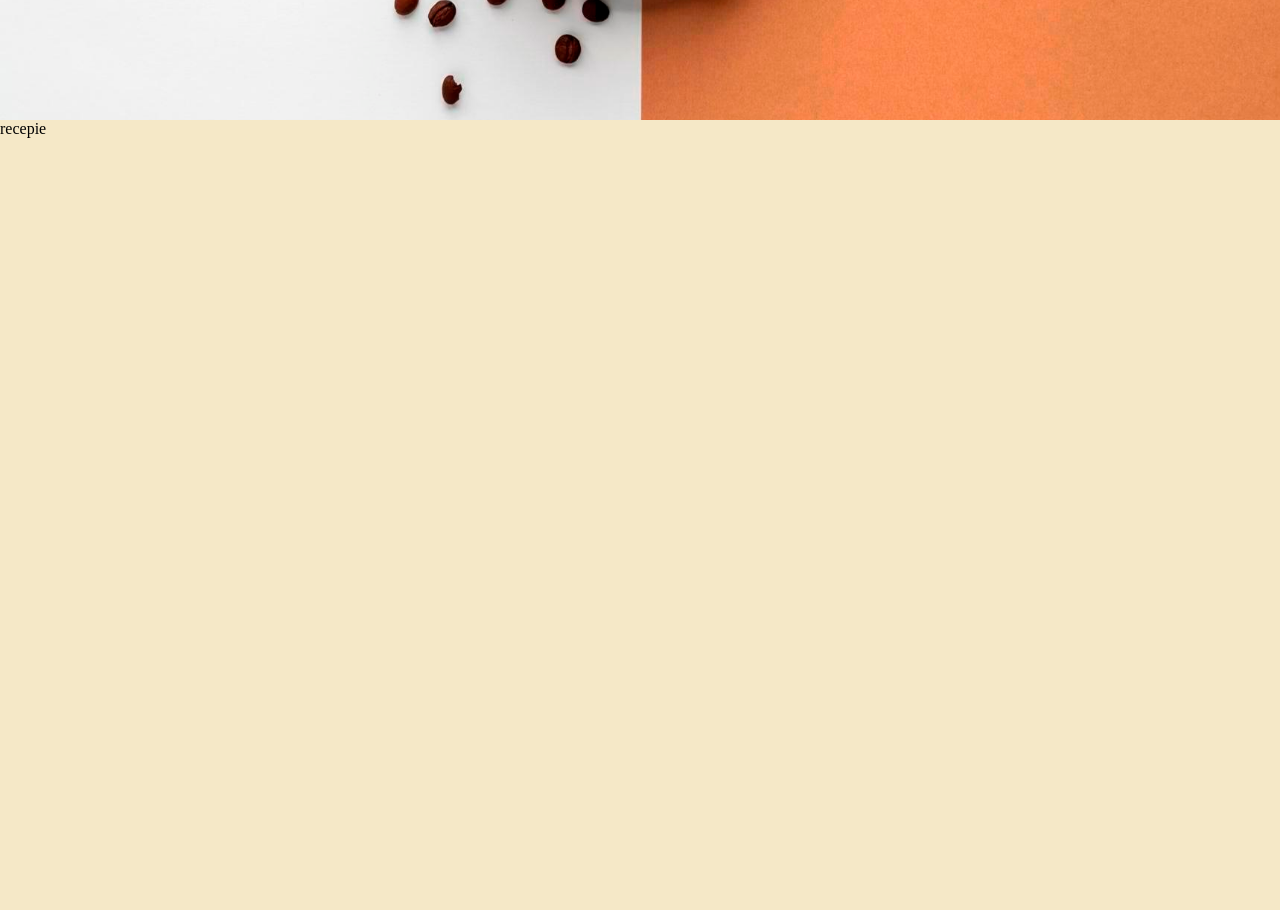
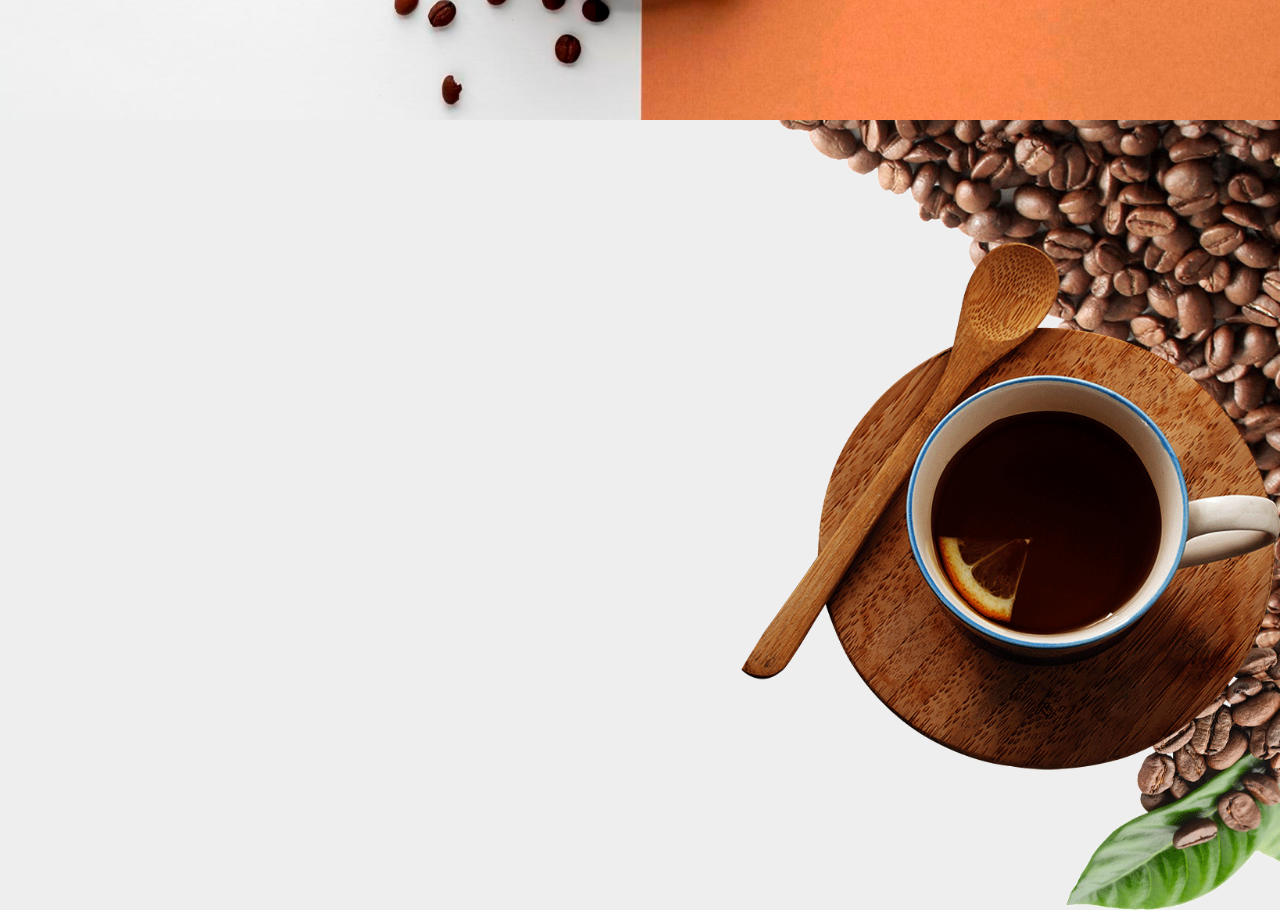
Before and after one commit to wolf-shubham/cafe_store, a website: page views/index.html in a window 1280 px wide. Shown: the part 680-1590 px from the top of the page. Drawn offline with nearby package versions, Linux system fonts and the light colour scheme; files that its build step writes are made by us from their sources.

```diff
--- a/public/css/style.css
+++ b/public/css/style.css
@@ -128,7 +128,12 @@
 
 .recepie {
   height: 100vh;
-  background-color: #f5e8c7;
+  background-color: #eeeeee;
+  /* display: flex; */
+}
+.recepie_bg_pic {
+  height: 100vh;
+  float: right;
 }
 
 .review {
--- a/views/index.html
+++ b/views/index.html
@@ -14,7 +14,7 @@
         <nav class="navbar">
             <ul>
                 <li><a href="#" class="active">Home</a></home></li>
-                <li><a href="#">About</a></li>
+                <li><a href="about.html">About</a></li>
                 <li><a href="#">Contact</a></li>
             </ul>
             <div class="button1">
@@ -37,7 +37,9 @@
     </section>
 
     <article>
-        <div class="recepie">recepie</div>
+        <div class="recepie">
+            <img src="/images/coffee_pic.png" alt="another coffee pic" class="recepie_bg_pic">
+        </div>
         <div class="review">review</div>
         <div class="random">randon</div>
     </article>
```
Also changed, not shown: public/images/coffee_pic.png (added).
